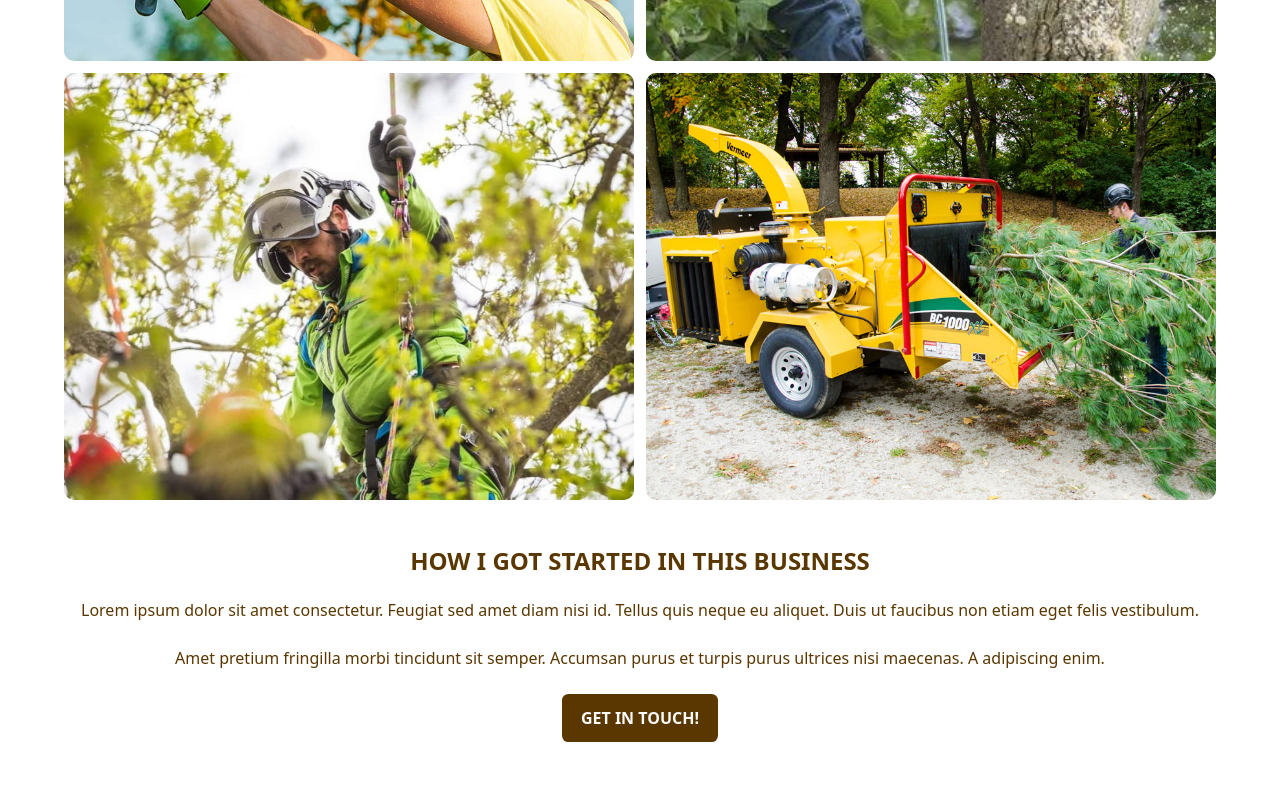
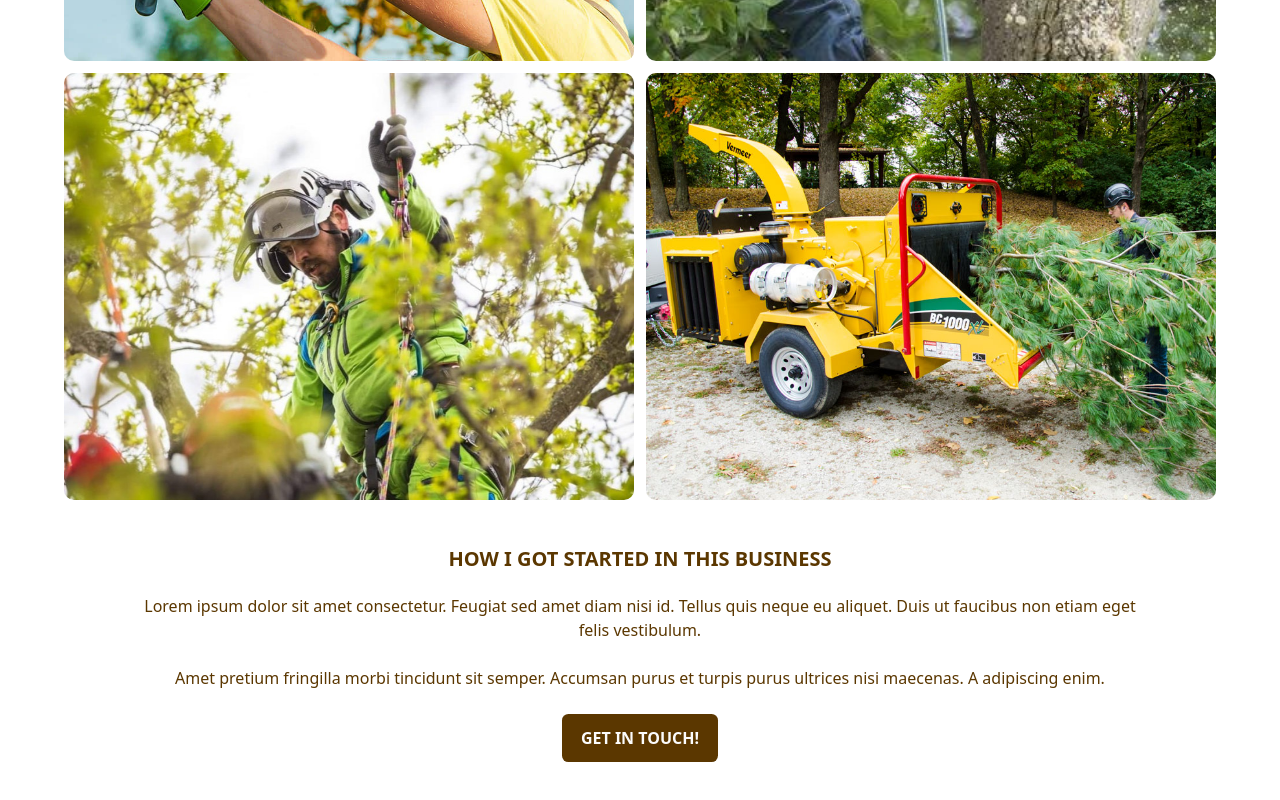
Before and after one commit to KramYengir/treelawn, a React (Vite) app: page / in a window 1280 px wide. Shown: the part 1183-1983 px from the top of the page. Built offline with nearby package versions, Linux system fonts and the light colour scheme; a web font is replaced by a local one.

Commit message:
minor style tweaks

```diff
--- a/src/components/About/About.css
+++ b/src/components/About/About.css
@@ -26,16 +26,18 @@
   display: grid;
   justify-items: center;
   gap: 1.5rem;
+
+  padding-inline: 1rem;
 }
 
 .about h2 {
-  font-size: var(--fs-600);
+  font-size: var(--fs-500);
   text-transform: uppercase;
   line-height: 1.1;
   color: var(--clr-dark);
 }
 
 .about p {
-  text-wrap: balance;
+  max-width: 90%;
   color: var(--clr-dark);
 }
```
